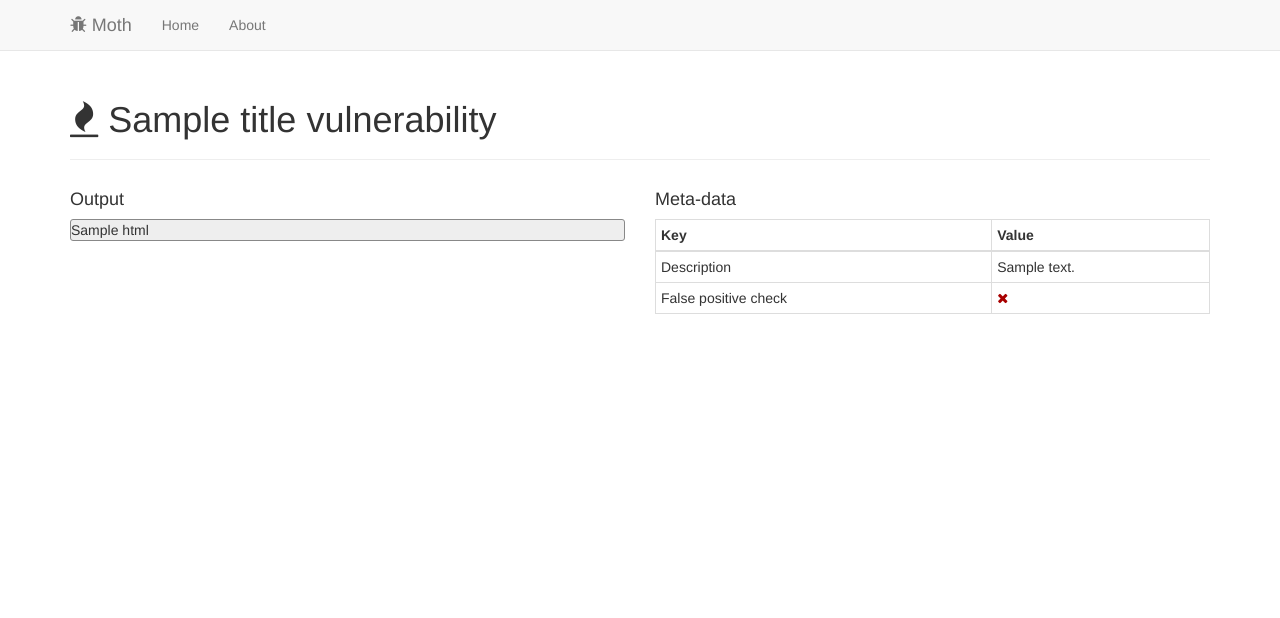
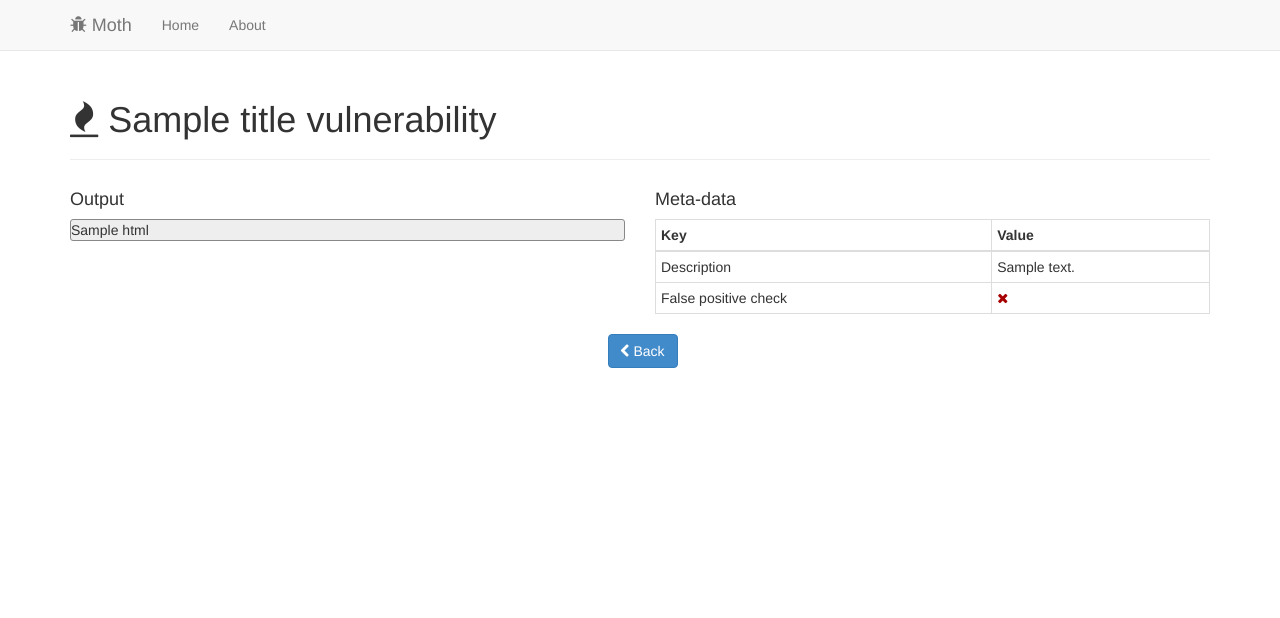
Before and after one commit to andresriancho/django-moth, a Django app: template moth/templates/moth/vulnerability.html in a window 1280 px wide. Shown: the top 618 px of the page. Run offline with Django 3.2, Linux system fonts and the light colour scheme; the template is opened without the code that fills it: most values are stand-ins (such as "Sample title", 1, 10 or a date in 2020); some libraries are stand-ins or nearby versions.

Commit message:
Adding back button Closes #8

```diff
--- a/moth/static/moth/css/sticky-footer-navbar.css
+++ b/moth/static/moth/css/sticky-footer-navbar.css
@@ -56,3 +56,8 @@ code {
 .icon-error{
     color:#A80000;
 }
+
+.centered{
+    float: none;
+    margin: 0 auto;
+}
--- a/moth/templates/moth/vulnerability.html
+++ b/moth/templates/moth/vulnerability.html
@@ -45,5 +45,19 @@
 	    </tbody>
 	  </table>
   </div>
+
+
+  <div class="container">
+    <br>
+    <br>
+    <hr>
+    <div class="col-lg-1 centered">
+	  <a href="../" class="btn btn-primary">
+	  	<i class="fa fa-chevron-left"></i>
+	  	Back
+	  </a>
+    </div>
+  </div>
+
 </div>
 {% endblock %}
```
